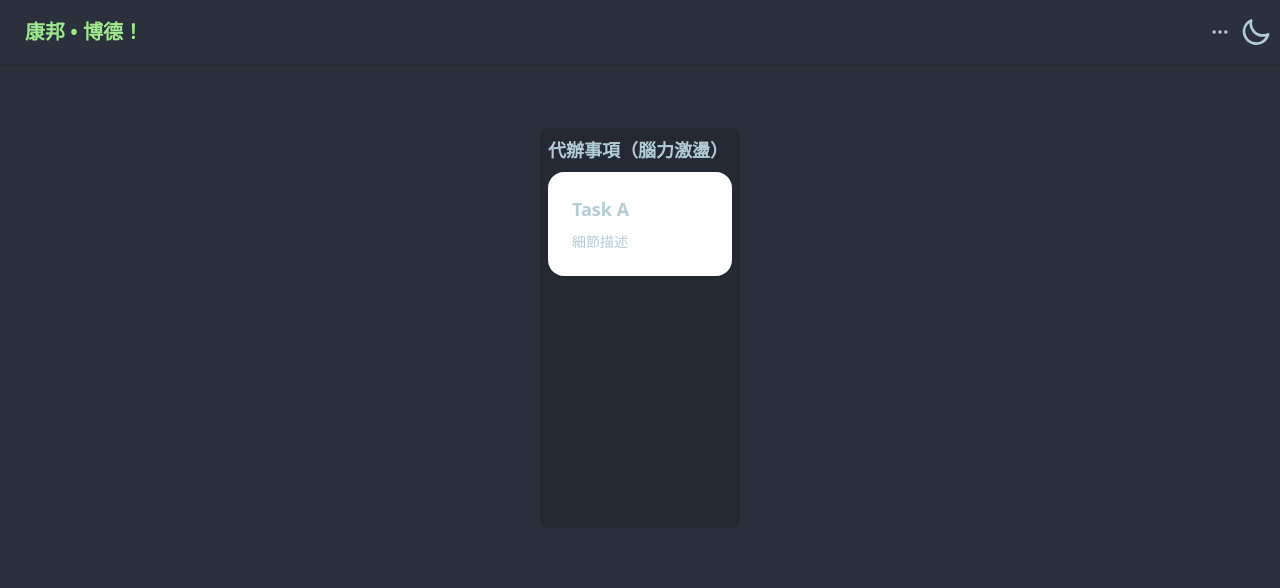
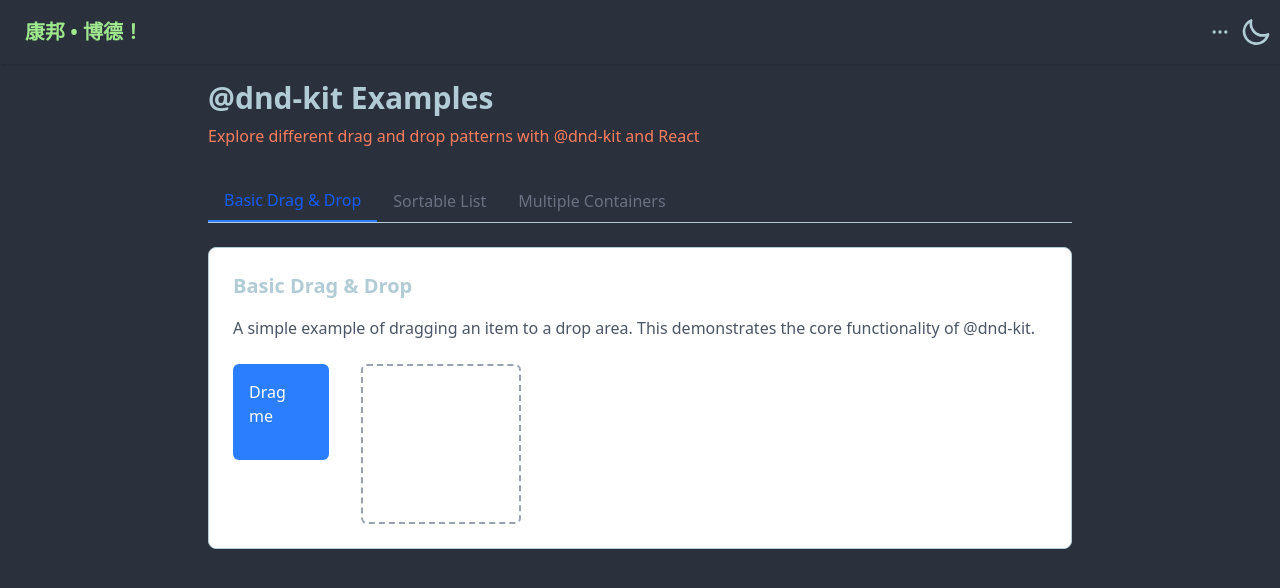
Before and after one commit to SE-Josh/kanban-board, a Next.js app: page / in a window 1280 px wide. Shown: the top 588 px of the page. Built offline with nearby package versions, Linux system fonts and the light colour scheme.

Commit message:
feat: 新增基本拖放範例，整合 @dnd-kit 組件

```diff
--- a/app/page.tsx
+++ b/app/page.tsx
@@ -1,19 +1,99 @@
+"use client";
+
+import React, { useState } from "react";
+import BasicDragDrop from "@/components/BasicDragDrop";
+import SortableList from "@/components/SortableList";
+import Kanban from "@/components/Kanban";
+
 export default function Home() {
+  const [activeTab, setActiveTab] = useState<"basic" | "sortable" | "multiple">(
+    "basic"
+  );
+
   return (
-    <main className="flex flex-col items-center justify-between p-12">
-      <div className="flex gap-4 p-4">
-        <div className="bg-base-200 p-2 rounded-lg w-50 h-100">
-          <h2 className="text-lg font-bold mb-2">代辦事項（腦力激盪）</h2>
-          <div className="flex flex-col gap-3">
-            <div className="card bg-white shadow">
-              <div className="card-body">
-                <h3 className="card-title">Task A</h3>
-                <p>細節描述</p>
-              </div>
-            </div>
-          </div>
+    <div className="mx-auto max-w-4xl p-4">
+      <div className="mb-8">
+        <h1 className="mb-2 text-3xl font-bold">@dnd-kit Examples</h1>
+        <p className="text-secondary">
+          Explore different drag and drop patterns with @dnd-kit and React
+        </p>
+      </div>
+
+      <div className="mb-6">
+        <div className="flex border-b dark:border-gray-700">
+          <button
+            className={`px-4 py-2 ${
+              activeTab === "basic"
+                ? "border-b-2 border-blue-500 font-medium text-blue-600 dark:text-blue-400"
+                : "text-gray-500 hover:text-gray-700 dark:text-gray-400 dark:hover:text-gray-300"
+            }`}
+            onClick={() => setActiveTab("basic")}
+          >
+            Basic Drag & Drop
+          </button>
+          <button
+            className={`px-4 py-2 ${
+              activeTab === "sortable"
+                ? "border-b-2 border-blue-500 font-medium text-blue-600 dark:text-blue-400"
+                : "text-gray-500 hover:text-gray-700 dark:text-gray-400 dark:hover:text-gray-300"
+            }`}
+            onClick={() => setActiveTab("sortable")}
+          >
+            Sortable List
+          </button>
+          <button
+            className={`px-4 py-2 ${
+              activeTab === "multiple"
+                ? "border-b-2 border-blue-500 font-medium text-blue-600 dark:text-blue-400"
+                : "text-gray-500 hover:text-gray-700 dark:text-gray-400 dark:hover:text-gray-300"
+            }`}
+            onClick={() => setActiveTab("multiple")}
+          >
+            Multiple Containers
+          </button>
         </div>
       </div>
-    </main>
+
+      <div className="rounded-lg border bg-white p-6 dark:border-gray-700 dark:bg-gray-800">
+        {activeTab === "basic" && (
+          <div>
+            <h2 className="mb-4 text-xl font-bold dark:text-white">
+              Basic Drag & Drop
+            </h2>
+            <p className="mb-6 text-gray-600 dark:text-gray-300">
+              A simple example of dragging an item to a drop area. This
+              demonstrates the core functionality of @dnd-kit.
+            </p>
+            <BasicDragDrop />
+          </div>
+        )}
+
+        {activeTab === "sortable" && (
+          <div>
+            <h2 className="mb-4 text-xl font-bold dark:text-white">
+              Sortable List
+            </h2>
+            <p className="mb-6 text-gray-600 dark:text-gray-300">
+              A list where items can be reordered by dragging. Uses the
+              @dnd-kit/sortable extension to enable intuitive sorting.
+            </p>
+            <SortableList />
+          </div>
+        )}
+
+        {activeTab === "multiple" && (
+          <div>
+            <h2 className="mb-4 text-xl font-bold dark:text-white">
+              Multiple Containers
+            </h2>
+            <p className="mb-6 text-gray-600 dark:text-gray-300">
+              A Kanban-style board where items can be dragged between containers
+              and sorted within each container.
+            </p>
+            <Kanban />
+          </div>
+        )}
+      </div>
+    </div>
   );
 }
--- /dev/null
+++ b/components/BasicDragDrop.tsx
@@ -0,0 +1,71 @@
+import { useState } from "react";
+import {
+  DndContext,
+  useDraggable,
+  useDroppable,
+  DragEndEvent,
+  pointerWithin,
+} from "@dnd-kit/core";
+
+const Draggable = () => {
+  const { attributes, listeners, setNodeRef, transform } = useDraggable({
+    id: "draggable",
+  });
+
+  const style = transform
+    ? {
+        transform: `translate3d(${transform.x}px, ${transform.y}px, 0)`,
+      }
+    : undefined;
+  return (
+    <div
+      ref={setNodeRef}
+      {...listeners}
+      {...attributes}
+      style={style}
+      className="h-24 w-24 cursor-grab touch-none rounded-md bg-blue-500 p-4 text-white active:cursor-grabbing"
+    >
+      Drag me
+    </div>
+  );
+};
+
+const Droppable = ({ children }: { children: React.ReactNode }) => {
+  const { isOver, setNodeRef } = useDroppable({
+    id: "droppable",
+  });
+
+  return (
+    <div
+      ref={setNodeRef}
+      className={`flex h-40 w-40 items-center justify-center rounded-md border-2 border-dashed ${
+        isOver ? "border-blue-500" : "border-gray-400"
+      }`}
+    >
+      {children || (
+        <span className="text-gray-500 dark:text-gray-400">Drop here</span>
+      )}
+    </div>
+  );
+};
+
+export default function BasicDragDrop() {
+  const [isDropped, setIsDropped] = useState(false);
+
+  const handleDragEnd = (event: DragEndEvent) => {
+    if (event.over && event.over.id === "droppable") {
+      setIsDropped(true);
+    } else {
+      setIsDropped(false);
+    }
+  };
+
+  return (
+    <DndContext onDragEnd={handleDragEnd} collisionDetection={pointerWithin}>
+      <div className="flex flex-col items-center gap-8 md:flex-row md:items-start">
+        {!isDropped && <Draggable />}
+        <Droppable> {isDropped && <Draggable />} </Droppable>
+      </div>
+    </DndContext>
+  );
+}
```
